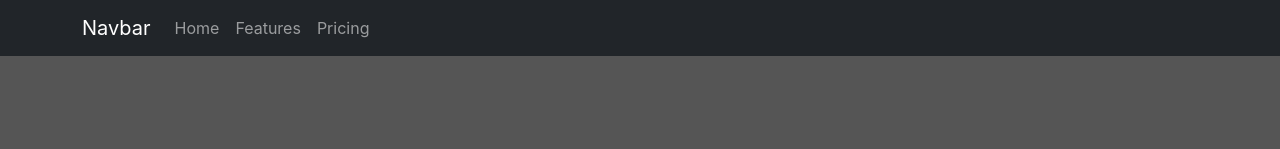
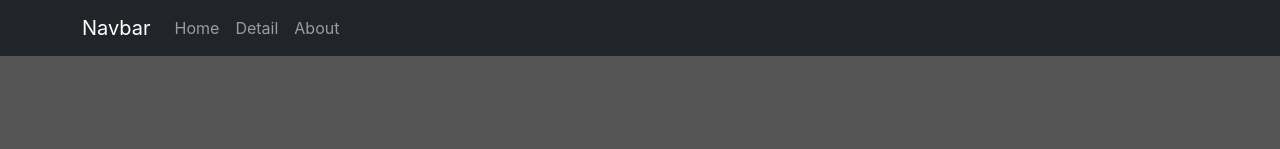
Before and after one commit to yongseong2/ShoesShop, a React (Create React App) app: page / in a window 1280 px wide. Shown: the top 149 px of the page. Built offline with nearby package versions, Linux system fonts and the light colour scheme.

Commit message:
react router install

```diff
--- a/package.json
+++ b/package.json
@@ -10,6 +10,7 @@
     "react": "^18.2.0",
     "react-bootstrap": "^2.7.4",
     "react-dom": "^18.2.0",
+    "react-router-dom": "^6.13.0",
     "react-scripts": "5.0.1",
     "web-vitals": "^2.1.4"
   },
--- a/src/App.js
+++ b/src/App.js
@@ -2,6 +2,7 @@
 import './App.css';
 import { Navbar, Container, Nav} from 'react-bootstrap'
 import ShoesList from './Components/shoesList.js';
+import { Routes, Route, Link } from 'react-router-dom'
 
 
 function App() {
@@ -13,18 +14,27 @@ function App() {
         <Container>
         <Navbar.Brand href="#home">Navbar</Navbar.Brand>
         <Nav className="me-auto">
-          <Nav.Link href="#home">Home</Nav.Link>
-          <Nav.Link href="#features">Features</Nav.Link>
-          <Nav.Link href="#pricing">Pricing</Nav.Link>
+          <Link to="/" className='nav-link'>Home</Link>
+          <Link to="/detail" className='nav-link'>Detail</Link>
+          <Link to="/about" className='nav-link'>About</Link>
         </Nav>
         </Container>
       </Navbar>
+
+      <Routes>
+        <Route path='/' element={
+          <>
           <div className='main-bg'></div>
           <div className="container">
             <div className="row">
               <ShoesList/>
             </div>
           </div>
+          </>
+        }/>
+        <Route path='/detail' element={ <div>상세페이지임</div>}/>
+        <Route path='/about' element={ <div>어바웃페이지임</div>}/>
+      </Routes>
     </div>
   );
 }
--- a/src/index.js
+++ b/src/index.js
@@ -3,11 +3,14 @@ import ReactDOM from 'react-dom/client';
 import './index.css';
 import App from './App';
 import reportWebVitals from './reportWebVitals';
+import { BrowserRouter } from 'react-router-dom';
 
 const root = ReactDOM.createRoot(document.getElementById('root'));
 root.render(
   <React.StrictMode>
-    <App />
+    <BrowserRouter>
+      <App />
+    </BrowserRouter>
   </React.StrictMode>
 );
 
```
Also changed, not shown: 1 other file (tests, documents, lock files or other folders). Lines whose indentation alone changed are shown as unchanged.
